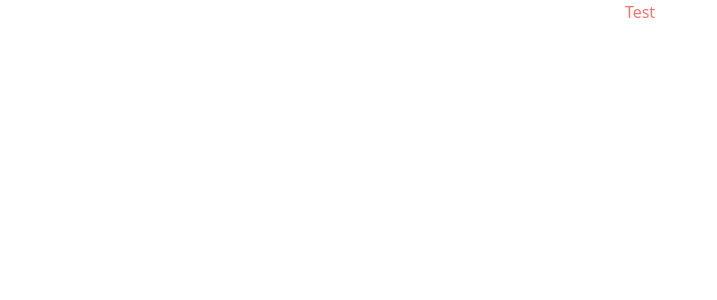
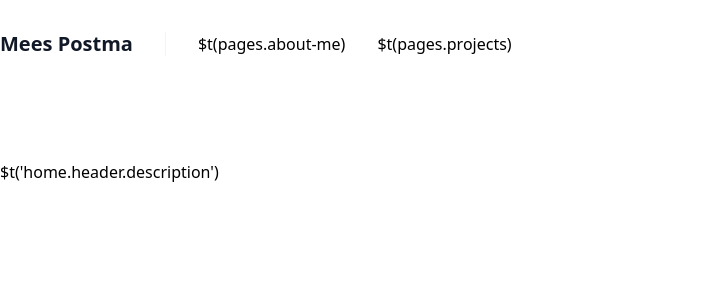
Before and after one commit to MeesPos/meespostma.nl, a Next.js app: page / in a window 1280 px wide. Shown: the top 300 px of the page, without its empty margins (0-717 px from the left). Built offline with nearby package versions, Linux system fonts and the light colour scheme.

Commit message:
Added basic layout

```diff
--- a/pages/index.tsx
+++ b/pages/index.tsx
@@ -1,12 +1,58 @@
-import Head from "next/head";
 import Image from "next/image";
-import { Inter } from "@next/font/google";
-import styles from "../styles/Home.module.css";
-
-const inter = Inter({ subsets: ["latin"] });
+import DefaultLayout from "../layouts/default";
 
 export default function Home() {
-  return <>
-    <p className="text-red-400 text-center">Test</p>
-  </>;
+  return (
+    <DefaultLayout>
+      <main className="w-11/12 md:w-auto mx-auto">
+        <div className="flex flex-col-reverse md:flex-row md:gap-12 lg:gap-48 items-center sm:my-12">
+          <div className="flex-initial">
+            <h2
+              className="text-xl sm:text-4xl font-medium mt-4 md:mt-0"
+              v-text="$t('home.header.title')"
+            />
+
+            <p className="leading-6 mt-4 sm:mt-6">
+              $t('home.header.description')
+            </p>
+
+            <a href="/about-me">
+              {/* <Button title="$t('home.header.button')"
+                            className="mt-4 sm:mt-6"
+                    /> */}
+            </a>
+          </div>
+
+          <div className="flex-none relative">
+            <Image
+              src="/images/mees.jpeg"
+              alt="Image of Mees Postma"
+              fill={true}
+              className="rounded-md sm:h-96 sm:w-96 object-cover"
+            />
+          </div>
+        </div>
+
+        <div className="mb-16 mt-8 sm:mt-0">
+          <h2
+            className="text-xl sm:text-4xl font-medium mt-4 sm:mt-0"
+            v-text="$t('home.projects.title')"
+          />
+
+          <div className="grid grid-cols-1 md:grid-cols-3 sm:grid-cols-2 gap-8 sm:gap-32 mt-8">
+            {/* <ProjectCard v-for="(project, i) in projects"
+                            :key="i"
+                            :project="project"
+                /> */}
+          </div>
+
+          <a href="/projects">
+            {/* <Button :title="$t('home.projects.button')"
+                            className="mt-6"
+                    /> */}
+          </a>
+        </div>
+      </main>
+    </DefaultLayout>
+  );
 }
```
Also changed, not shown: public/images/mees.jpeg (added).
